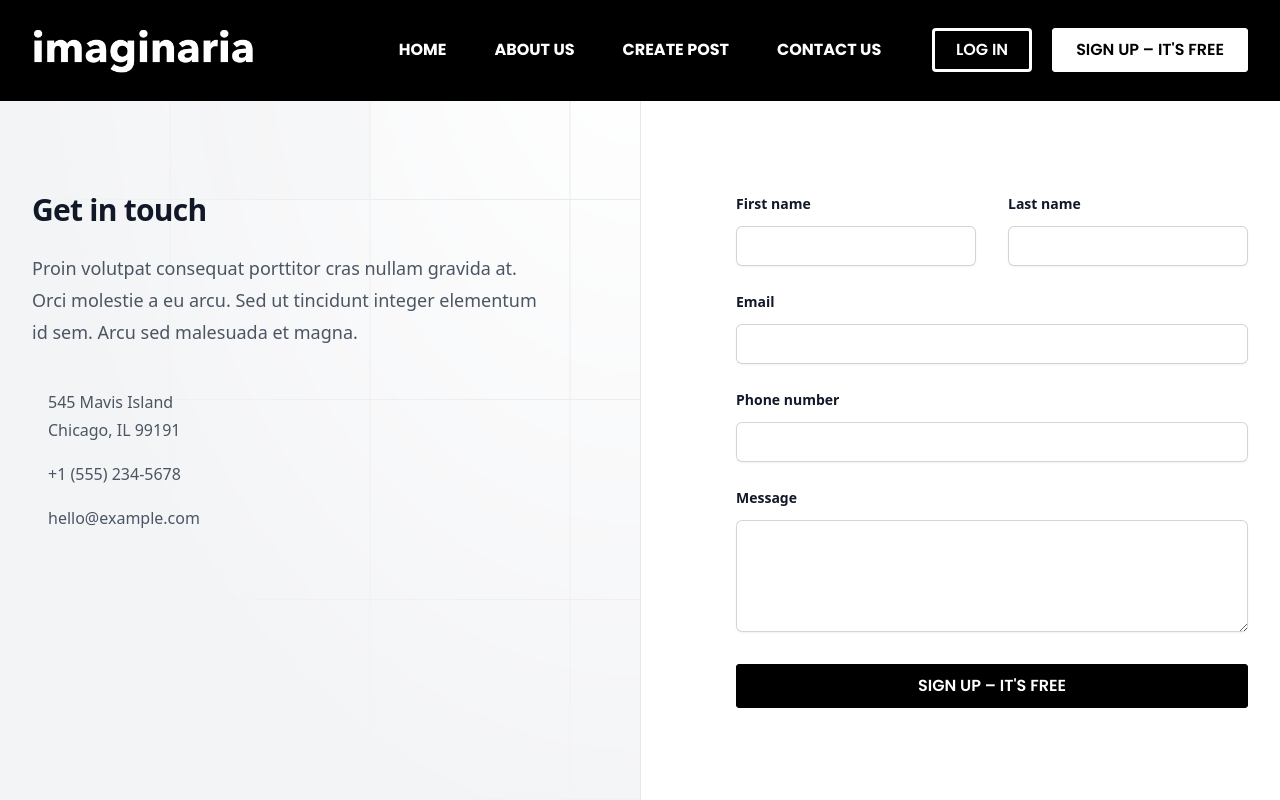
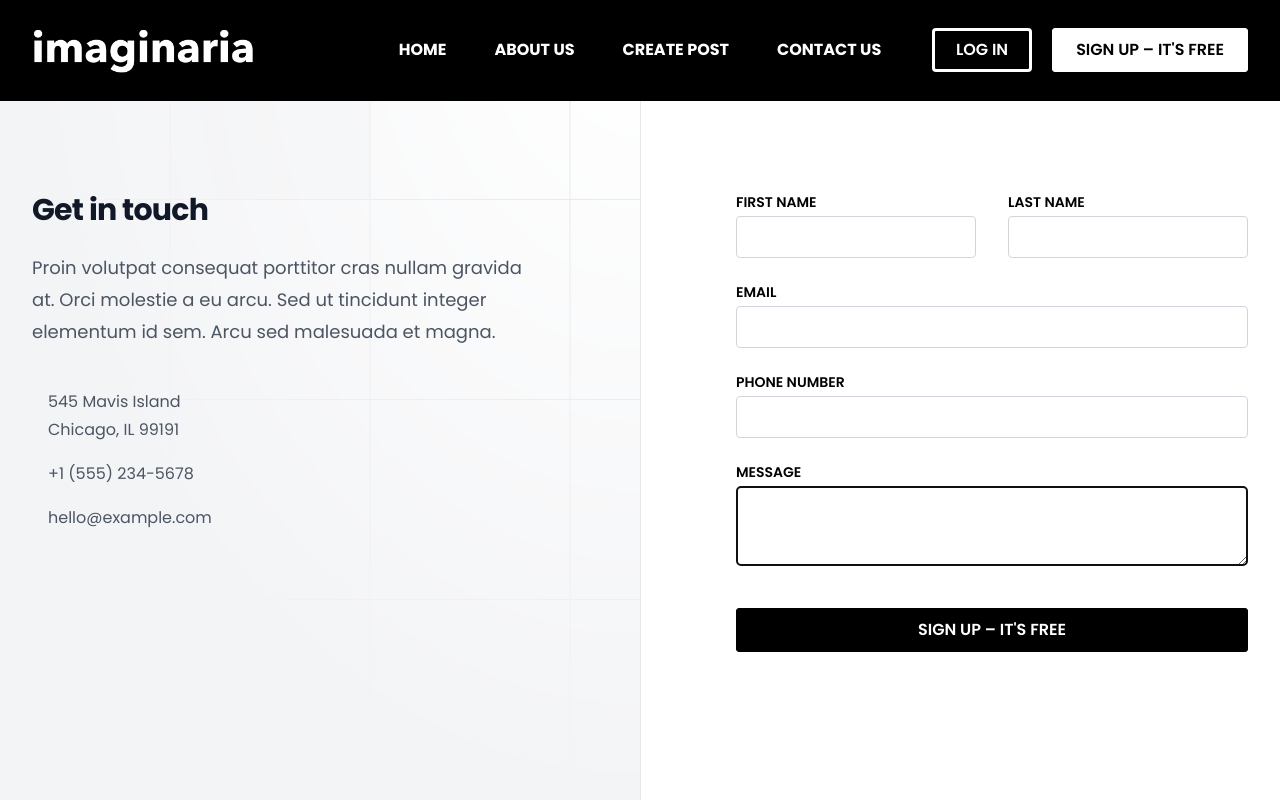
Before and after one commit to MuhammadMujtabaa/imaginaria-ai-images, a React (Vite) app: page /contact-us in a window 1280 px wide. Shown: the top 800 px of the page. Built offline with nearby package versions, Linux system fonts and the light colour scheme; the HTML template or start-up script is replaced by a standard one.

Commit message:
contact us screen

```diff
--- a/src/pages/ContactUs/index.jsx
+++ b/src/pages/ContactUs/index.jsx
@@ -1,5 +1,4 @@
-import { Button } from "../../components/formComponents";
-
+import { Button, TextArea, TextInput } from "../../components/formComponents";
 const ContactUS = () => {
   return (
     <div className="relative isolate bg-white">
@@ -35,16 +34,16 @@ const ContactUS = () => {
                 />
               </svg>
             </div>
-            <h2 className="text-3xl font-bold tracking-tight text-gray-900">
+            <h2 className="text-3xl font-bold tracking-tight text-gray-900 font-Poppins_bold">
               Get in touch
             </h2>
-            <p className="mt-6 text-lg leading-8 text-gray-600">
+            <p className="mt-6 text-lg leading-8 text-gray-600 font-Poppins_regular">
               Proin volutpat consequat porttitor cras nullam gravida at. Orci
               molestie a eu arcu. Sed ut tincidunt integer elementum id sem.
               Arcu sed malesuada et magna.
             </p>
             <dl className="mt-10 space-y-4 text-base leading-7 text-gray-600">
-              <div className="flex gap-x-4">
+              <div className="flex gap-x-4 font-Poppins_regular">
                 <dt className="flex-none">
                   <span className="sr-only">Address</span>
                   {/* <BuildingOffice2Icon className="h-7 w-6 text-gray-400" aria-hidden="true" /> */}
@@ -55,7 +54,7 @@ const ContactUS = () => {
                   Chicago, IL 99191
                 </dd>
               </div>
-              <div className="flex gap-x-4">
+              <div className="flex gap-x-4 font-Poppins_regular">
                 <dt className="flex-none">
                   <span className="sr-only">Telephone</span>
                   {/* <PhoneIcon className="h-7 w-6 text-gray-400" aria-hidden="true" /> */}
@@ -69,14 +68,14 @@ const ContactUS = () => {
                   </a>
                 </dd>
               </div>
-              <div className="flex gap-x-4">
+              <div className="flex gap-x-4 font-Poppins_regular">
                 <dt className="flex-none">
                   <span className="sr-only">Email</span>
                   {/* <EnvelopeIcon className="h-7 w-6 text-gray-400" aria-hidden="true" /> */}
                 </dt>
                 <dd>
                   <a
-                    className="hover:text-gray-900"
+                    className="hover:text-gray-900 font-Poppins_regular"
                     href="mailto:hello@example.com"
                   >
                     hello@example.com
@@ -87,113 +86,37 @@ const ContactUS = () => {
           </div>
         </div>
         <form
-          action="#"
-          method="POST"
           className="px-6 pb-24 pt-20 sm:pb-32 lg:px-8 lg:py-48"
+          onSubmit={(e) => e.preventDefault()}
         >
           <div className="mx-auto max-w-xl lg:mr-0 lg:max-w-lg">
-            <div className="grid grid-cols-1 gap-x-8 gap-y-6 sm:grid-cols-2">
+            <div className="grid grid-cols-1 gap-x-8 gap-y-2 sm:grid-cols-2">
               <div>
-                <label
-                  htmlFor="first-name"
-                  className="block text-sm font-semibold leading-6 text-gray-900"
-                >
-                  First name
-                </label>
-                <div className="mt-2.5">
-                  <input
-                    type="text"
-                    name="first-name"
-                    id="first-name"
-                    autoComplete="given-name"
-                    className="block w-full rounded-md border-0 px-3.5 py-2 text-gray-900 shadow-sm ring-1 ring-inset ring-gray-300 placeholder:text-gray-400 focus:ring-2 focus:ring-inset focus:ring-indigo-600 sm:text-sm sm:leading-6"
-                  />
-                </div>
+                <TextInput label="First name" name="first-name" />
               </div>
               <div>
-                <label
-                  htmlFor="last-name"
-                  className="block text-sm font-semibold leading-6 text-gray-900"
-                >
-                  Last name
-                </label>
-                <div className="mt-2.5">
-                  <input
-                    type="text"
-                    name="last-name"
-                    id="last-name"
-                    autoComplete="family-name"
-                    className="block w-full rounded-md border-0 px-3.5 py-2 text-gray-900 shadow-sm ring-1 ring-inset ring-gray-300 placeholder:text-gray-400 focus:ring-2 focus:ring-inset focus:ring-indigo-600 sm:text-sm sm:leading-6"
-                  />
-                </div>
+                <TextInput label="Last name" name="last-name" />
               </div>
               <div className="sm:col-span-2">
-                <label
-                  htmlFor="email"
-                  className="block text-sm font-semibold leading-6 text-gray-900"
-                >
-                  Email
-                </label>
-                <div className="mt-2.5">
-                  <input
-                    type="email"
-                    name="email"
-                    id="email"
-                    autoComplete="email"
-                    className="block w-full rounded-md border-0 px-3.5 py-2 text-gray-900 shadow-sm ring-1 ring-inset ring-gray-300 placeholder:text-gray-400 focus:ring-2 focus:ring-inset focus:ring-indigo-600 sm:text-sm sm:leading-6"
-                  />
-                </div>
+                <TextInput label="Email" name="email" />
               </div>
               <div className="sm:col-span-2">
-                <label
-                  htmlFor="phone-number"
-                  className="block text-sm font-semibold leading-6 text-gray-900"
-                >
-                  Phone number
-                </label>
-                <div className="mt-2.5">
-                  <input
-                    type="tel"
-                    name="phone-number"
-                    id="phone-number"
-                    autoComplete="tel"
-                    className="block w-full rounded-md border-0 px-3.5 py-2 text-gray-900 shadow-sm ring-1 ring-inset ring-gray-300 placeholder:text-gray-400 focus:ring-2 focus:ring-inset focus:ring-indigo-600 sm:text-sm sm:leading-6"
-                  />
-                </div>
+                <TextInput label="Phone number" name="phone-number" />
               </div>
               <div className="sm:col-span-2">
-                <label
-                  htmlFor="message"
-                  className="block text-sm font-semibold leading-6 text-gray-900"
-                >
-                  Message
-                </label>
-                <div className="mt-2.5">
-                  <textarea
-                    name="message"
-                    id="message"
-                    rows={4}
-                    className="block w-full rounded-md border-0 px-3.5 py-2 text-gray-900 shadow-sm ring-1 ring-inset ring-gray-300 placeholder:text-gray-400 focus:ring-2 focus:ring-inset focus:ring-indigo-600 sm:text-sm sm:leading-6"
-                    defaultValue={""}
-                  />
-                </div>
+                <TextArea label="Message" name="message" />
               </div>
             </div>
-            <div className="mt-8 flex justify-end">
+            <div className="mt-5 flex justify-end">
               <Button
                 onClick={() => {}}
                 bgColor={"bg-black ring-[black]"}
                 textColor={"text-[white]"}
                 size="md"
+                type="submit"
               >
                 Sign Up – It's Free
               </Button>
-              {/* <button
-                type="submit"
-                className="rounded-md bg-indigo-600 px-3.5 py-2.5 text-center text-sm font-semibold text-white shadow-sm hover:bg-indigo-500 focus-visible:outline focus-visible:outline-2 focus-visible:outline-offset-2 focus-visible:outline-indigo-600"
-              >
-                Send message
-              </button> */}
             </div>
           </div>
         </form>
```
